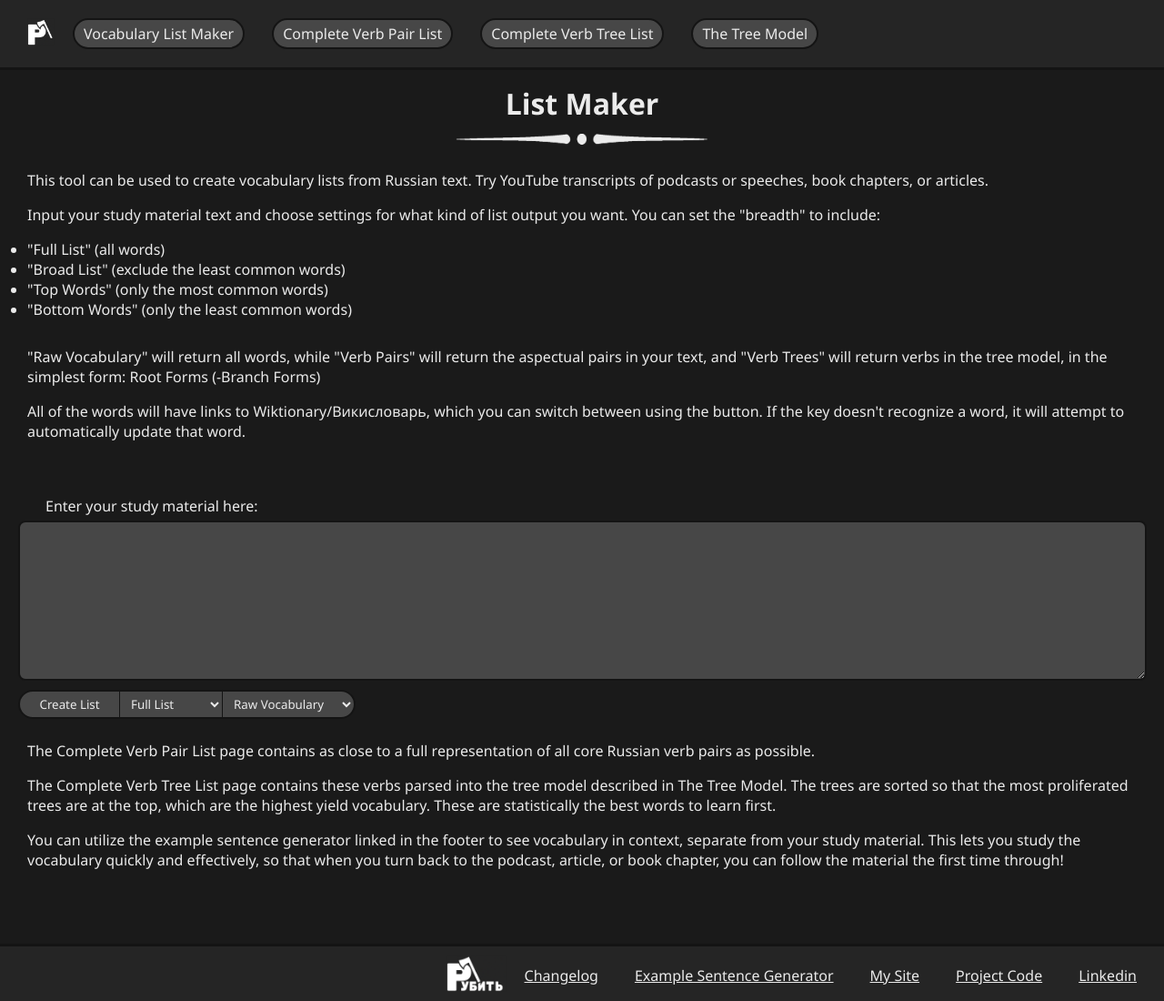
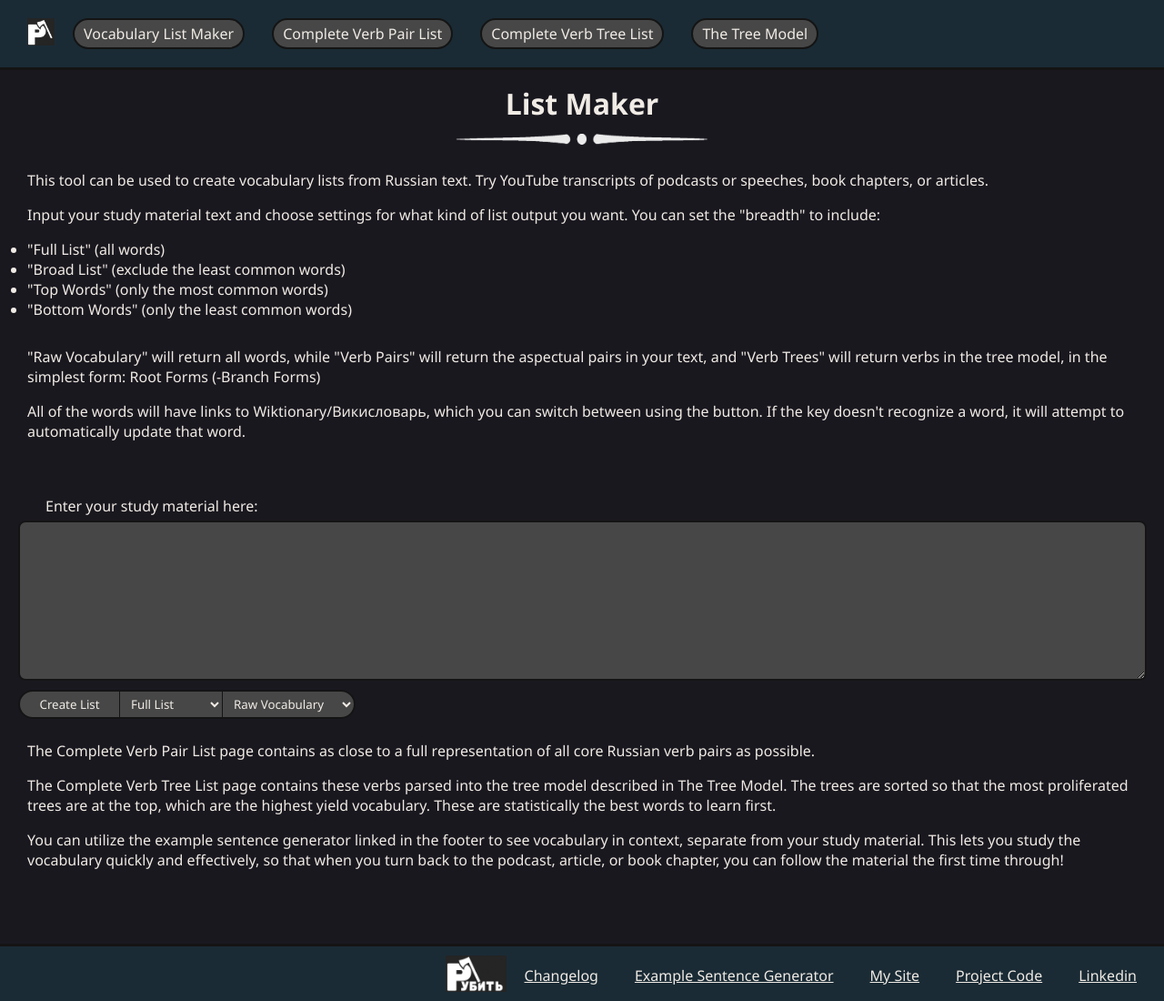
Before and after one commit to Noah3141/RussianVocabularyLister, a Flask app: page /rubit in a window 1280 px wide. Shown: the whole page at 91% size. Run offline with Flask 2, Linux system fonts and the light colour scheme; some libraries are stand-ins or nearby versions.

Commit message:
Add files via upload

```diff
--- a/static/color-palette.css
+++ b/static/color-palette.css
@@ -1,12 +1,11 @@
-:root{
-    --Background-Default: rgb(26, 26, 26);
-    --Background-Fronted: rgb(37, 37, 37);
-    --Dark-Outline: rgb(20,20,20);
-    --Element-Default: rgb(71, 71, 71);
-    --Element-Highlight: rgb(104, 104, 104);
-    --Color-Base: rgb(255, 100, 0) ;
-    --Color-Highlight: rgb(255, 112, 17);
-    --Color-Lowlight: rgb(230, 54, 0);
-    --Text-Color: rgb(235, 235, 235);
-
+:root {
+  --Background-Default: #1a181f;
+  --Background-Fronted: #1a2b35;
+  --Dark-Outline: rgb(20, 20, 20);
+  --Element-Default: rgb(71, 71, 71);
+  --Element-Highlight: rgb(104, 104, 104);
+  --Color-Base: #ec7f19;
+  --Color-Highlight: rgb(255, 127, 42);
+  --Color-Lowlight: rgb(230, 54, 0);
+  --Text-Color: #f0ebe5;
 }
```
